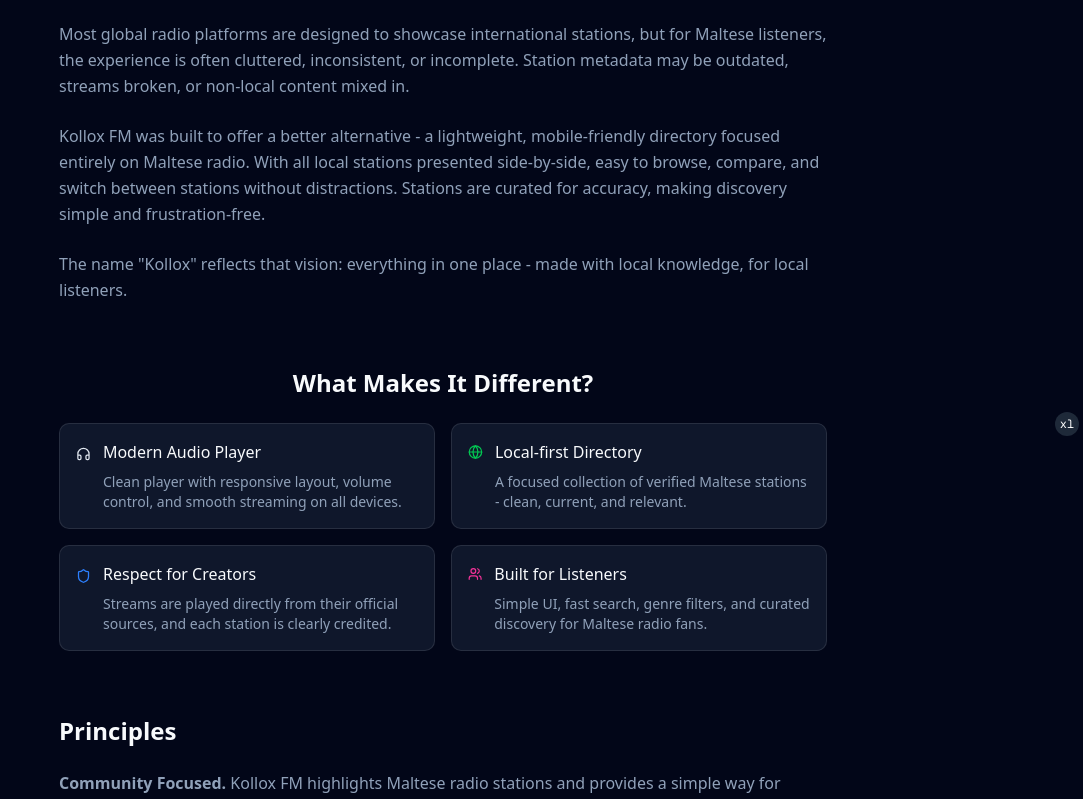
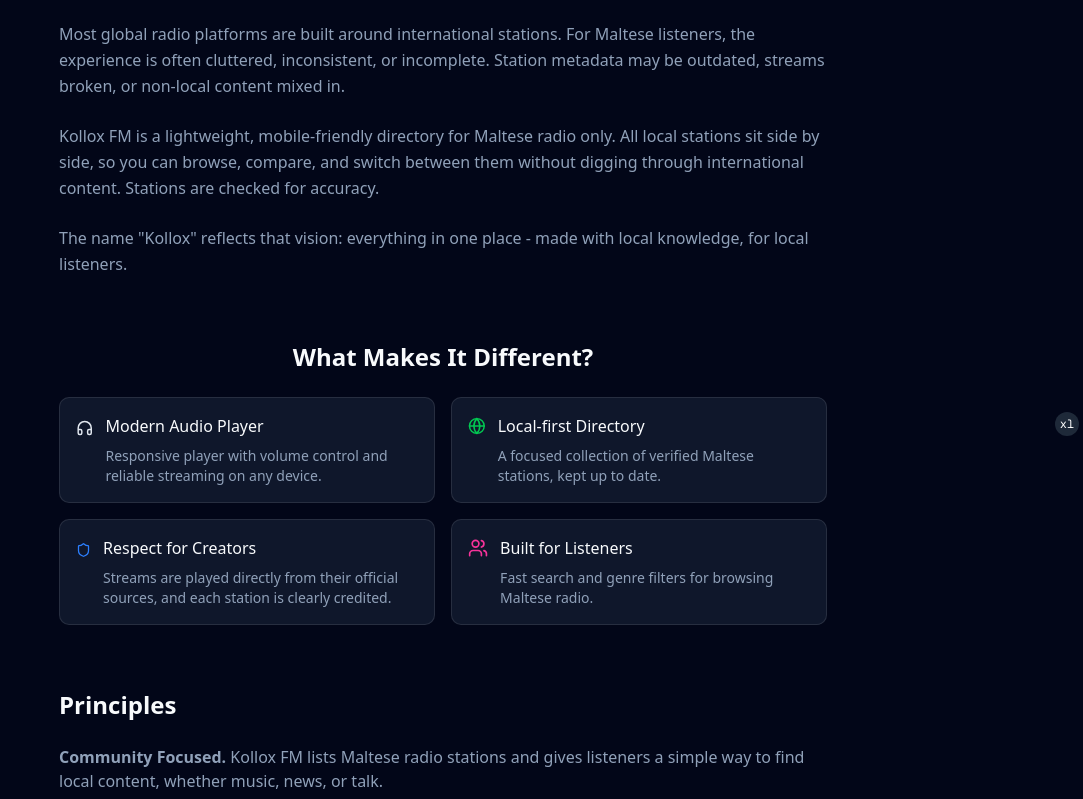
Before and after one commit to nathan-abela/kollox-fm, a Next.js app: page /about in a window 1280 px wide. Shown: the part 360-1159 px from the top of the page, without its empty margins (197-1280 px from the left). Built offline with nearby package versions, Linux system fonts and the light colour scheme.

Commit message:
refactor: update about page wording flow

```diff
--- a/src/app/about/page.tsx
+++ b/src/app/about/page.tsx
@@ -26,20 +26,18 @@ export default function About() {
 				<section className="space-y-6">
 					<h2 className="text-2xl font-semibold">Why Kollox FM?</h2>
 					<p className="text-muted-foreground text-base leading-relaxed">
-						Most global radio platforms are designed to showcase
-						international stations, but for Maltese listeners, the
+						Most global radio platforms are built around
+						international stations. For Maltese listeners, the
 						experience is often cluttered, inconsistent, or
 						incomplete. Station metadata may be outdated, streams
 						broken, or non-local content mixed in.
 					</p>
 					<p className="text-muted-foreground text-base leading-relaxed">
-						Kollox FM was built to offer a better alternative - a
-						lightweight, mobile-friendly directory focused entirely
-						on Maltese radio. With all local stations presented
-						side-by-side, easy to browse, compare, and switch
-						between stations without distractions. Stations are
-						curated for accuracy, making discovery simple and
-						frustration-free.
+						Kollox FM is a lightweight, mobile-friendly directory
+						for Maltese radio only. All local stations sit side by
+						side, so you can browse, compare, and switch between
+						them without digging through international content.
+						Stations are checked for accuracy.
 					</p>
 					<p className="text-muted-foreground text-base leading-relaxed">
 						The name &quot;Kollox&quot; reflects that vision:
@@ -60,9 +58,8 @@ export default function About() {
 									Modern Audio Player
 								</h3>
 								<p className="text-muted-foreground pt-2 text-sm">
-									Clean player with responsive layout, volume
-									control, and smooth streaming on all
-									devices.
+									Responsive player with volume control and
+									reliable streaming on any device.
 								</p>
 							</div>
 						</div>
@@ -74,7 +71,7 @@ export default function About() {
 								</h3>
 								<p className="text-muted-foreground pt-2 text-sm">
 									A focused collection of verified Maltese
-									stations - clean, current, and relevant.
+									stations, kept up to date.
 								</p>
 							</div>
 						</div>
@@ -98,8 +95,8 @@ export default function About() {
 									Built for Listeners
 								</h3>
 								<p className="text-muted-foreground pt-2 text-sm">
-									Simple UI, fast search, genre filters, and
-									curated discovery for Maltese radio fans.
+									Fast search and genre filters for browsing
+									Maltese radio.
 								</p>
 							</div>
 						</div>
@@ -110,10 +107,9 @@ export default function About() {
 					<h2 className="text-2xl font-semibold">Principles</h2>
 					<div className="text-muted-foreground space-y-4 text-base">
 						<p>
-							<b>Community Focused.</b> Kollox FM highlights
-							Maltese radio stations and provides a simple way for
-							listeners to reconnect with local content - whether
-							it&apos;s music, news, or talk.
+							<b>Community Focused.</b> Kollox FM lists Maltese
+							radio stations and gives listeners a simple way to
+							find local content, whether music, news, or talk.
 						</p>
 						<p>
 							<b>Non-Commercial.</b> This project is built for
@@ -132,8 +128,7 @@ export default function About() {
 						Tech Stack
 					</h2>
 					<p className="text-muted-foreground text-center">
-						Designed with a modern frontend stack, fully responsive
-						and built for performance.
+						Fully responsive and optimized for fast loading.
 					</p>
 					<div className="flex flex-wrap justify-center gap-2">
 						<Badge variant="secondary">Next.js</Badge>
```
